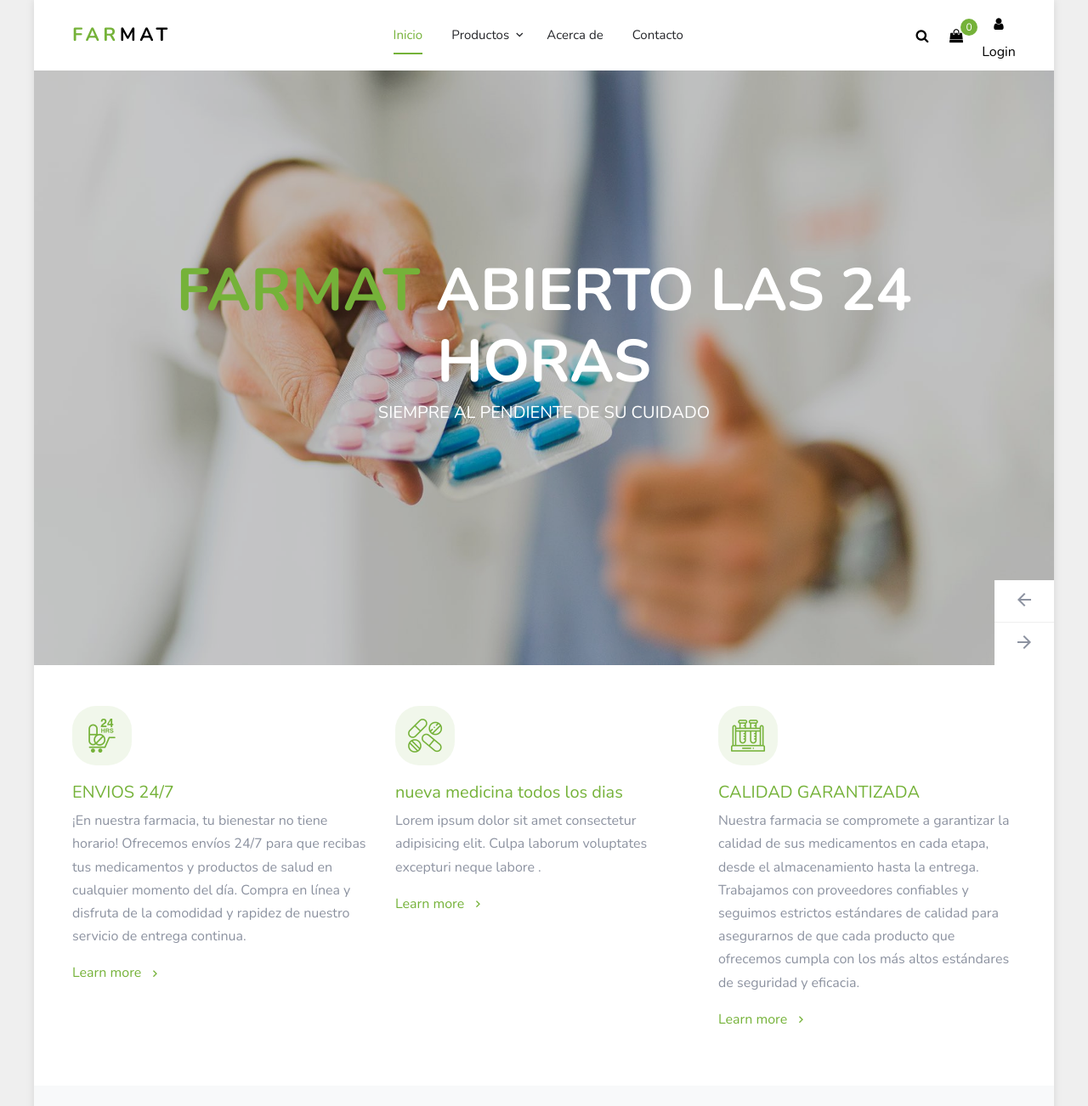
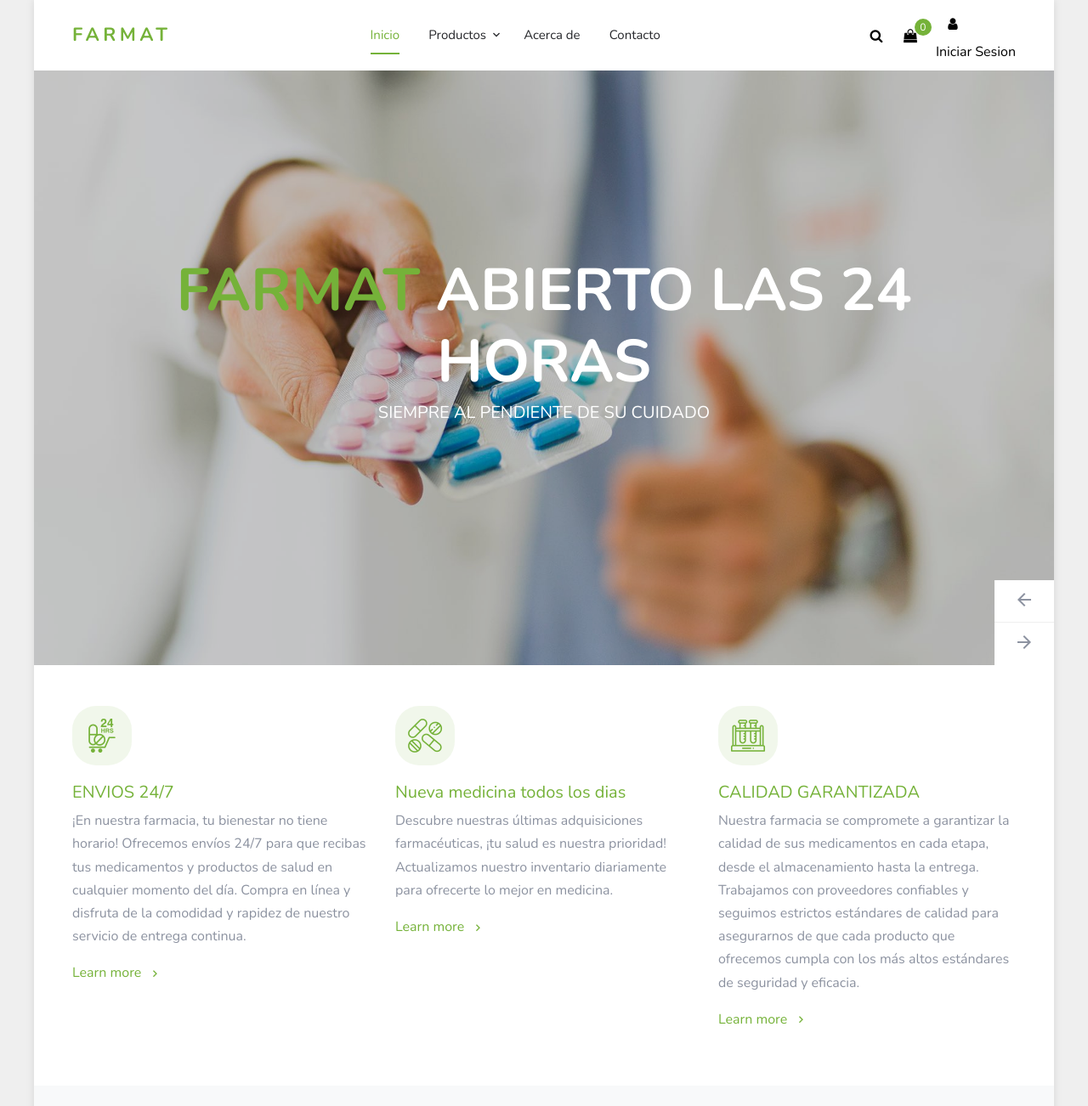
Before and after one commit to Yersonzp/FarmaT, a PHP site: page /FarmaT/ in a window 1280 px wide. Shown: the top 1302 px of the page at 85% size. Run offline with PHP 8.4, Linux system fonts and the light colour scheme; data comes from the database, SQL or seed files in the repository; some web fonts are replaced.

Commit message:
index.php

```diff
--- a/index.php
+++ b/index.php
@@ -18,7 +18,7 @@ if ($user_id) {
 <!DOCTYPE html>
 <html lang="en">
 <head>
-  <title>FARMAT</title>
+  <title>FarmaT</title>
   <meta charset="utf-8">
   <meta name="viewport" content="width=device-width, initial-scale=1, shrink-to-fit=no">
 
@@ -48,7 +48,7 @@ if ($user_id) {
         <div class="d-flex align-items-center justify-content-between">
           <div class="logo">
             <div class="site-logo">
-              <a href="index.php" class="js-logo-clone"><strong class="text-primary">FAR</strong>MAT</a>
+              <a href="index.php" class="js-logo-clone"><strong class="text-primary">FarmaT</strong></a>
             </div>
           </div>
           <div class="main-nav d-none d-lg-block">
@@ -80,9 +80,9 @@ if ($user_id) {
             <div class="user-buttons">
               <?php if ($user_id): ?>
                 <a href="#" class="icons-btn d-inline-block"><span class="icon-user"></span> <?php echo htmlspecialchars($user_name); ?></a>
-                <a href="logout.php" class="icons-btn d-inline-block"><span class="icon-sign-out"></span> Logout</a>
+                <a href="logout.php" class="icons-btn d-inline-block"><span class="icon-sign-out"></span> Cerrar Sesion</a>
               <?php else: ?>
-                <a href="login.php" class="icons-btn d-inline-block"><span class="icon-user"></span> Login</a>
+                <a href="login.php" class="icons-btn d-inline-block"><span class="icon-user"></span> Iniciar Sesion</a>
               <?php endif; ?>
             </div>
             <a href="#" class="site-menu-toggle js-menu-toggle ml-3 d-inline-block d-lg-none"><span class="icon-menu"></span></a>
@@ -142,8 +142,8 @@ if ($user_id) {
           <div class="col-lg-4">
             <div class="feature">
               <span class="wrap-icon flaticon-medicine"></span>
-              <h3><a href="#">nueva medicina todos los dias</a></h3>
-              <p>Lorem ipsum dolor sit amet consectetur adipisicing elit. Culpa laborum voluptates excepturi neque labore .</p>
+              <h3><a href="#">Nueva medicina todos los dias</a></h3>
+              <p>Descubre nuestras últimas adquisiciones farmacéuticas, ¡tu salud es nuestra prioridad! Actualizamos nuestro inventario diariamente para ofrecerte lo mejor en medicina.</p>
               <p><a href="#" class="d-flex align-items-center"><span class="mr-2">Learn more</span> <span class="icon-keyboard_arrow_right"></span></a></p>
             </div>
           </div>
@@ -209,17 +209,17 @@ if ($user_id) {
           <div class="col-md-6 col-lg-4 mb-4 mb-lg-0">
             <div class="block-7">
               <h3 class="footer-heading mb-4">Acerca de <strong class="text-primary">FarmaT</strong></h3>
-              <p>Lorem ipsum dolor sit amet, consectetur adipisicing elit. Eius quae reiciendis distinctio voluptates
-                sed dolorum excepturi iure eaque, aut unde.</p>
+              <p>En nuestra farmacia en línea, nos dedicamos a ofrecerte productos farmacéuticos de alta calidad y servicios confiables para cuidar de tu salud y bienestar.
+                 Con un amplio catálogo de medicamentos, productos de cuidado personal y atención al cliente excepcional, estamos aquí para ser tu aliado en el camino hacia una vida más saludable.</p>
             </div>
           </div>
           <div class="col-lg-3 mx-auto mb-5 mb-lg-0">
             <h3 class="footer-heading mb-4">Navegacion</h3>
             <ul class="list-unstyled">
-              <li><a href="#">Suplementacion</a></li>
+              <li><a href="#">Suplementos</a></li>
               <li><a href="#">Vitaminas</a></li>
               <li><a href="#">Dieta &amp; Nutricion</a></li>
-              <li><a href="#">Te &amp; Coffee</a></li>
+              <li><a href="#">Te &amp; Cafe</a></li>
             </ul>
           </div>
 
@@ -227,8 +227,8 @@ if ($user_id) {
             <div class="block-5 mb-5">
               <h3 class="footer-heading mb-4">Contacto de Informacion</h3>
               <ul class="list-unstyled">
-                <li class="address">203 Fake St. Mountain View, San Francisco, Cartagena</li>
-                <li class="phone"><a href="tel://3217514647">+3217514647</a></li>
+                <li class="address">Calle 30 20-115,Cartagena</li>
+                <li class="phone"><a href="tel://3217514647">3217514647</a></li>
                 <li class="email">yeimerballesta@gmail.com</li>
               </ul>
             </div>
```
